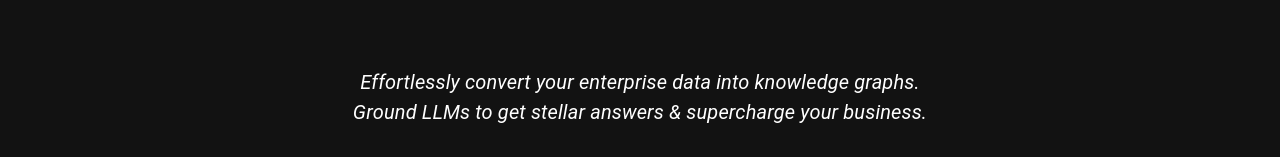
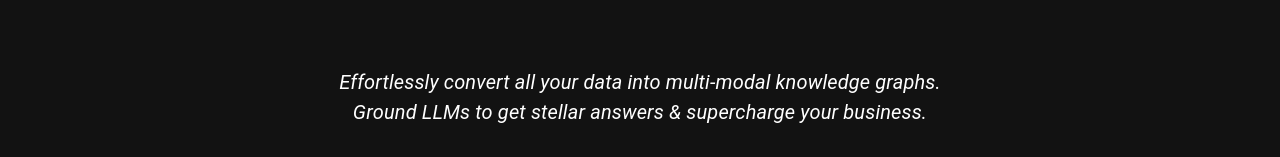
Before and after one commit to markov-ai-xyz/markov-ui, a React (Create React App) app: page / in a window 1280 px wide. Shown: the part 314-471 px from the top of the page. Built offline with nearby package versions, Linux system fonts and the light colour scheme.

Commit message:
Add minor text update

```diff
--- a/src/components/Footer.tsx
+++ b/src/components/Footer.tsx
@@ -12,7 +12,6 @@ import { SiGithub } from "react-icons/si";
 import { SiLinkedin } from "react-icons/si";
 import { SiNpm } from "react-icons/si";
 import { SiPypi } from "react-icons/si";
-import MarkovSvg from './icons/MarkovSvg';
 
 function Copyright() {
   return (
@@ -81,9 +80,6 @@ export default function Footer() {
           }}
         >
           <Box sx={{ width: { xs: '100%', sm: '60%' } }}>
-            <Box sx={{ ml: '-10px' }}>
-              <MarkovSvg className="markov-logo" width={100} height={100} />
-            </Box>
             <Typography variant="body2" fontWeight={600} gutterBottom>
               Newsletter
             </Typography>
--- a/src/components/Hero.tsx
+++ b/src/components/Hero.tsx
@@ -95,7 +95,7 @@ export default function Hero() {
             sx={{ alignSelf: 'center', width: { sm: '100%', md: '80%' } }}
           >
             <span style={{ fontSize: '1.25em', fontStyle: 'italic' }}>
-              Effortlessly convert your enterprise data into knowledge graphs.
+              Effortlessly convert all your data into multi-modal knowledge graphs.
               <br/>
               Ground LLMs to get stellar answers & supercharge your business.
             </span>
```
